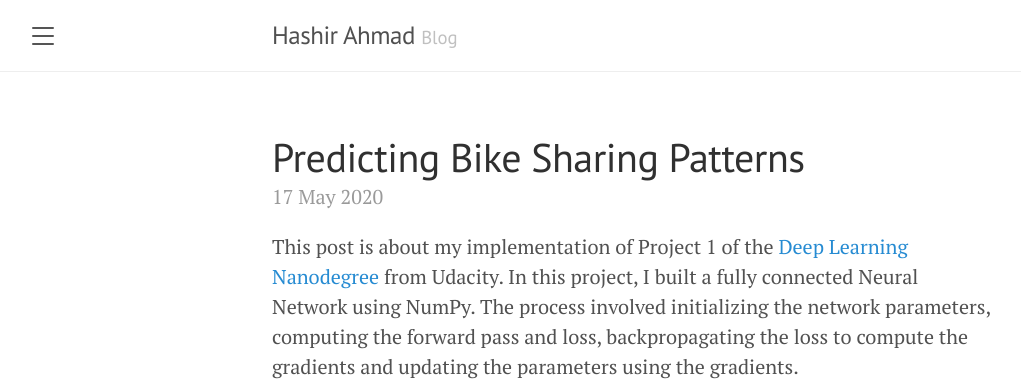
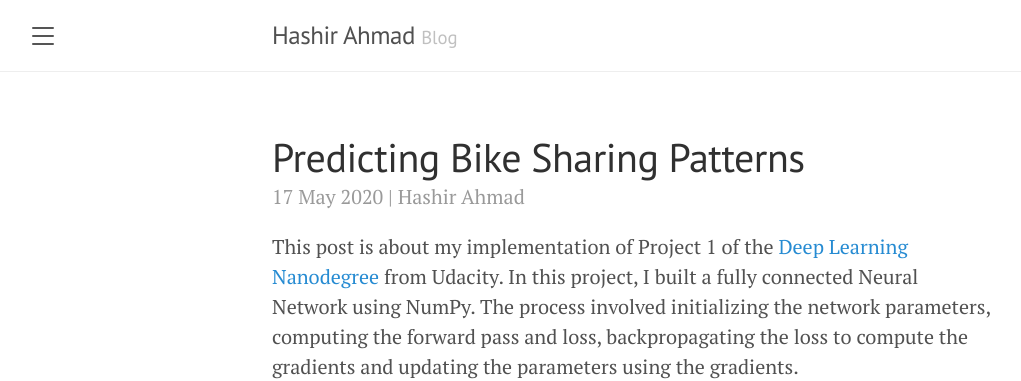
Before and after one commit to hash-ir/hash-ir.github.io, a Jekyll site: the page built from _posts/2020-05-17-bike-sharing-patterns.md, in a window 1280 px wide. Shown: the top 381 px of the page, without its empty margins (8-1029 px from the left). Built offline with Jekyll 4.4.1, drawn with Linux system fonts in a browser that asks for light colours; comment, search, counter and statistics services are not loaded.

Commit message:
feat: Provide author name below post title
This is an optional feature which can be used by adding the following in
the front matter of a post:

 - author: John Doe

```diff
--- a/_layouts/post.html
+++ b/_layouts/post.html
@@ -4,7 +4,12 @@ layout: default
 
 <div class="post">
   <h1 class="post-title">{{ page.title }}</h1>
-  <span class="post-date">{{ page.date | date_to_string }}</span>
+  <span class="post-date">
+    {{ page.date | date_to_string }}
+      {% if page.author %}
+        | {{ page.author }}
+      {% endif %}
+  </span>
   {{ content }}
   {% if page.comments %}
     <h2 class="post-title">Comments</h2>
--- a/_posts/2020-05-17-bike-sharing-patterns.md
+++ b/_posts/2020-05-17-bike-sharing-patterns.md
@@ -2,5 +2,6 @@
 layout: post
 title: Predicting Bike Sharing Patterns
 comments: true
+author: Hashir Ahmad
 ---
 This post is about my implementation of Project 1 of the [Deep Learning Nanodegree](https://www.udacity.com/course/deep-learning-nanodegree--nd101) from Udacity. In this project, I built a fully connected Neural Network using NumPy. The process involved initializing the network parameters, computing the forward pass and loss, backpropagating the loss to compute the gradients and updating the parameters using the gradients.
```
Also changed, not shown: _posts/2017-06-17-ff-got-sherlock.md (+1 -0 lines), _posts/2019-07-13-facial-keypoints.md (+1 -0 lines), _posts/2020-05-31-dog-breed-classifier.md (+1 -0 lines), index.html (+6 -1 lines).
